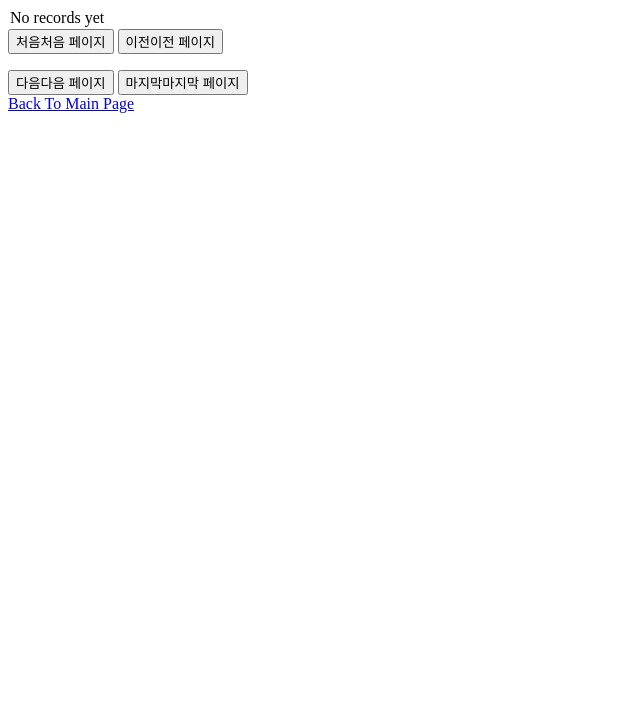
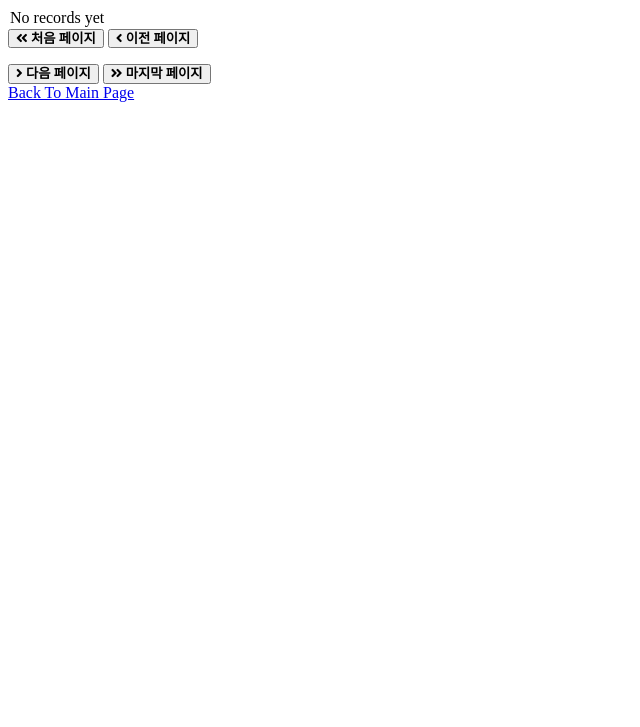
Before and after one commit to hanana1253/typingGame, a website with bundled scripts: page src/ranks.html in a window 1280 px wide. Shown: the part 73-800 px from the top of the page, without its empty margins (0-640 px from the left). Built offline with nearby package versions, Linux system fonts and the light colour scheme.

Commit message:
styling: Add Arrow fontAwesome

```diff
--- a/src/ranks.html
+++ b/src/ranks.html
@@ -7,9 +7,9 @@
     <title>Top Ranks</title>
     <link rel="stylesheet" href="./css/style.css" />
     <link
-    rel="stylesheet"
-    href="https://cdnjs.cloudflare.com/ajax/libs/font-awesome/5.8.2/css/all.min.css"
-  />
+      rel="stylesheet"
+      href="https://cdnjs.cloudflare.com/ajax/libs/font-awesome/5.8.2/css/all.min.css"
+    />
   </head>
   <body>
     <div class="ranks-container">
@@ -22,15 +22,22 @@
             <th scope="col">Record</th>
           </tr>
         </thead>
-        <tbody class="ranks-table-body">
-        </tbody>
+        <tbody class="ranks-table-body"></tbody>
       </table>
       <div class="page-control">
-        <button class="prev-btn to-first">처음<span class="a11y-hidden">처음 페이지</span></button>
-        <button class="prev-btn to-prev">이전<span class="a11y-hidden">이전 페이지</span></button>
+        <button class="prev-btn to-first fas fa-angle-double-left">
+          <span class="a11y-hidden">처음 페이지</span>
+        </button>
+        <button class="prev-btn to-prev fas fa-angle-left">
+          <span class="a11y-hidden">이전 페이지</span>
+        </button>
         <ul class="page-nums"></ul>
-        <button class="next-btn to-next">다음<span class="a11y-hidden">다음 페이지</span></button>
-        <button class="next-btn to-last">마지막<span class="a11y-hidden">마지막 페이지</span></button>
+        <button class="next-btn to-next fas fa-angle-right">
+          <span class="a11y-hidden">다음 페이지</span>
+        </button>
+        <button class="next-btn to-last fas fa-angle-double-right">
+          <span class="a11y-hidden">마지막 페이지</span>
+        </button>
       </div>
       <div class="result">
         <!-- <h2>
--- a/src/scss/pages/_rank.scss
+++ b/src/scss/pages/_rank.scss
@@ -76,6 +76,16 @@
       color: $red;
     }
   }
+
+  > button {
+    background-color: transparent;
+    border-style: none;
+
+    &:hover {
+      transform: scale(1.5);
+    }
+  }
+
 }
 
 .result {
```
